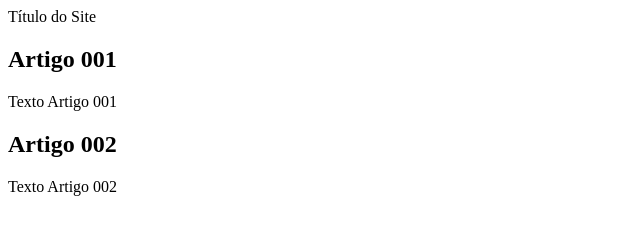
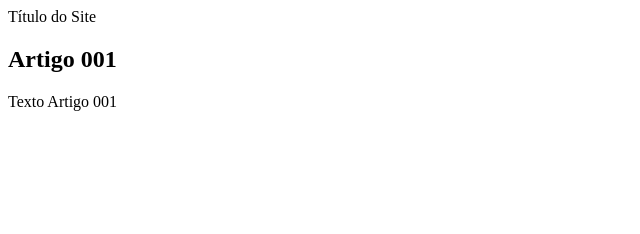
Before and after one commit to kemerson091/projeto-site, a plain HTML site: page index.html in a window 1280 px wide. Shown: the whole page, without its empty margins (0-640 px from the left). Drawn offline with Linux system fonts and the light colour scheme.

Commit message:
Update index.html

```diff
--- a/index.html
+++ b/index.html
@@ -14,10 +14,7 @@
             <h2>Artigo 001</h2>
             <p>Texto Artigo 001</p>
         </article>
-        <article>
-            <h2>Artigo 002</h2>
-            <p>Texto Artigo 002</p>
-        </article>
+
     </main>
 </body>
 </html>
```
